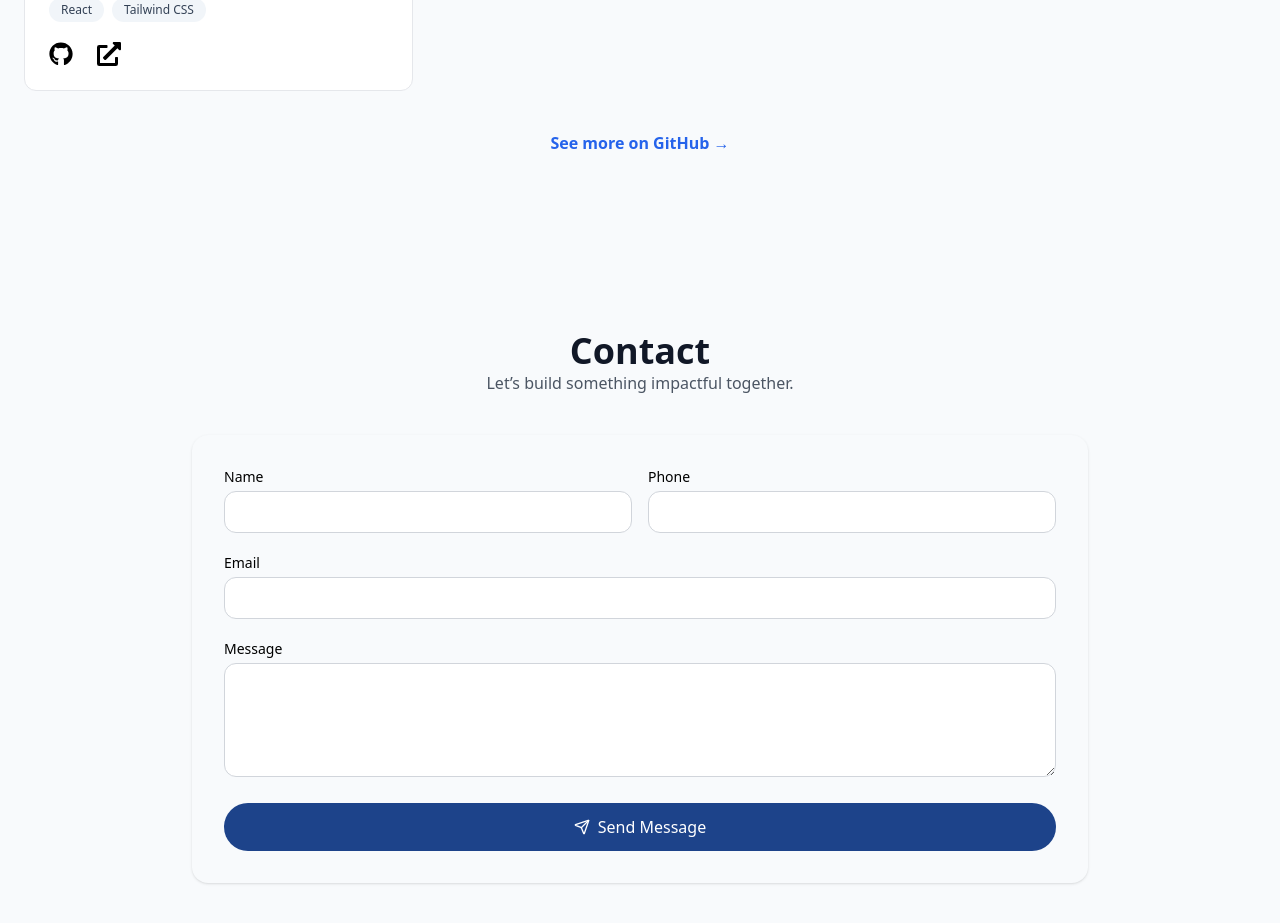
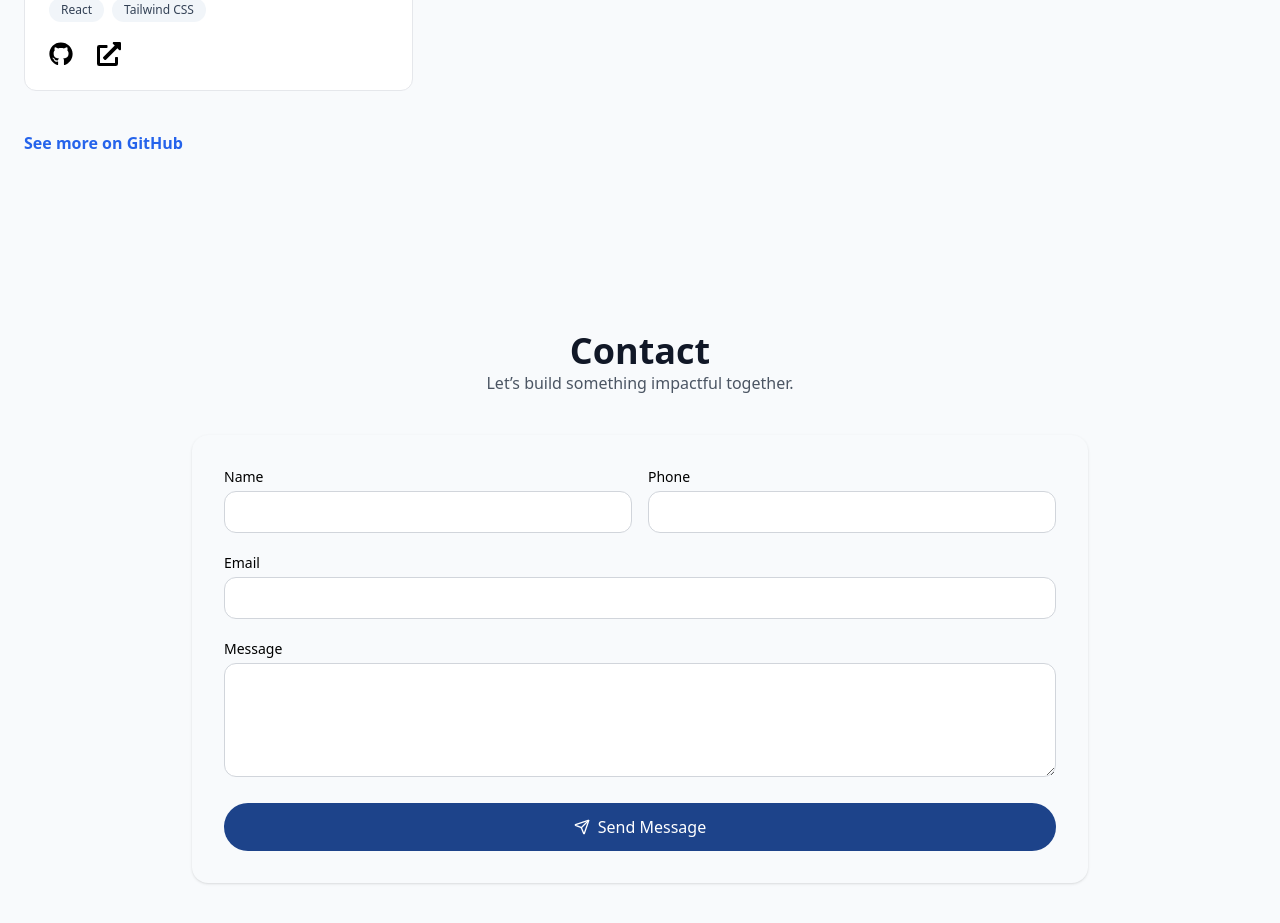
Before and after one commit to Abrahamalejolowo/Muhammad-, a React (Vite) app: page / in a window 1280 px wide. Shown: the part 3240-4163 px from the top of the page. Built offline with nearby package versions, Linux system fonts and the light colour scheme.

Commit message:
Fix Netlify image

```diff
--- a/src/pages/Projects.jsx
+++ b/src/pages/Projects.jsx
@@ -5,9 +5,7 @@ import Purity from "../Image/Purity.png";
 import Lumina from "../Image/Lumina.png";
 import Listify from "../Image/Listify.png";
 
-/* =======================
-   PROJECT DATA
-======================= */
+
 const projectPage = [
   {
     img: MohAutos,
@@ -103,20 +101,21 @@ export default function Projects() {
           ))}
         </div>
 
-        <div className="mt-10 text-center">
+        <div className="mt-10 ">
           <a
-            href="https://github.com/Abrahamalejolowo"
+            href="https://github.com/imammuhammadmuhideen"
             className="font-bold text-blue-600 hover:underline"
             target="_blank"
             rel="noopener noreferrer"
           >
-            See more on GitHub →
+            See more on GitHub
           </a>
         </div>
       </div>
     </section>
   );
 }
+
 
 function SocialIcon({ icon: Icon, link }) {
   return (
```
Also changed, not shown: 7 other files (tests, documents, lock files or other folders).
